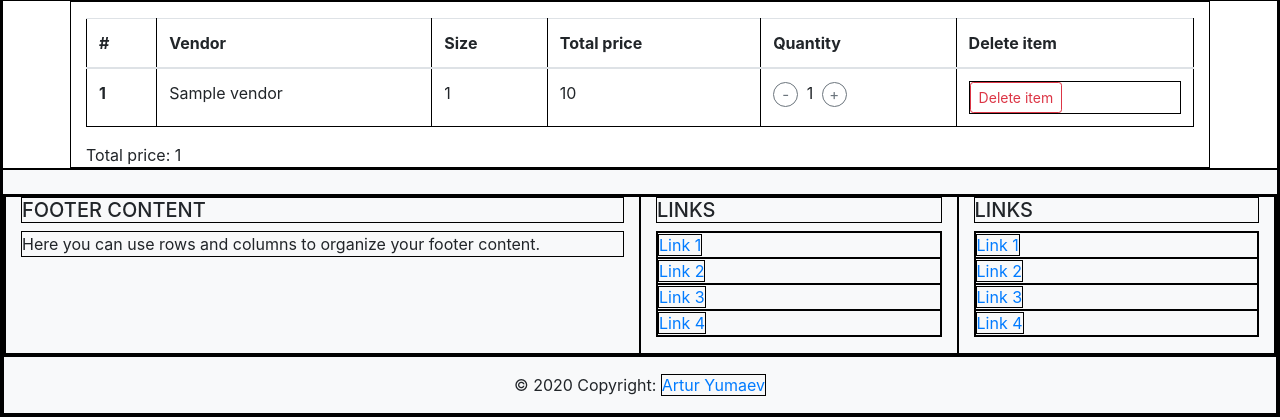
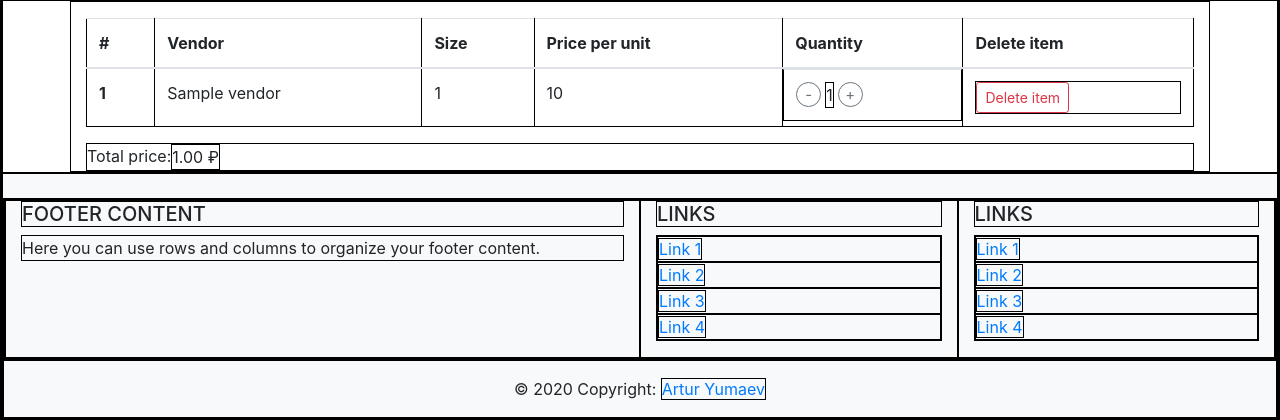
Before and after one commit to arturyumaev/Databases-Course-Work, a Flask app: template webApp/templates/cart.html in a window 1280 px wide. Shown: the part 68-488 px from the top of the page. Run offline with Flask 2, Linux system fonts and the light colour scheme; the template is opened without the code that fills it: most values are stand-ins (such as "Sample title", 1, 10 or a date in 2020); some libraries are stand-ins or nearby versions.

Commit message:
полностью дописал добавление товаров в корзину. осталось сделать подтверждение корзины

```diff
--- a/webApp/BusinessRules/Cart.py
+++ b/webApp/BusinessRules/Cart.py
@@ -46,6 +46,8 @@ class Cart:
             self.itemsQuantity += updateMode
             self.totalOrderPrice += updateMode * self.items[vendor]["price"]
 
+        return self.items[vendor]["sizes"][size], self.itemsQuantity, self.totalOrderPrice
+
     def confirmOrderAndSendRequest(self):
         # confirm ...
         self.status = self.statusCodes[2]
--- a/webApp/app.py
+++ b/webApp/app.py
@@ -133,5 +133,16 @@ def remove_item_from_cart(vendor, size):
 
     return redirect(url_for('cart'))
 
+
+@app.route('/update_item_amount/<vendor>/<size>/<method>', methods=['POST', 'GET'])
+def update_item_amount(vendor, size, method):
+    userSessionId = request.cookies.get('userid')
+    cart = cartController.getCart(userSessionId)
+    remainingItemAmount, itemsQuantity, totalOrderPrice = cart.updateItemAmount(vendor, size, method)
+    cartController.updateCart(userSessionId, cart)
+
+    return ",".join([str(remainingItemAmount), str(itemsQuantity), str(totalOrderPrice)])
+
+
 if __name__ == '__main__':
     app.run(debug=True)
--- a/webApp/templates/cart.html
+++ b/webApp/templates/cart.html
@@ -8,7 +8,7 @@
                     <th scope="col">#</th>
                     <th scope="col">Vendor</th>
                     <th scope="col">Size</th>
-                    <th scope="col">Total price</th>
+                    <th scope="col">Price per unit</th>
                     <th scope="col">Quantity</th>
                     <th scope="col">Delete item</th>
                 </tr>
@@ -22,14 +22,55 @@
                         <th scope="row">{{ counter.value }}</th>
                         <td>{{ vendor }}</td>
                         <td>{{ size }}</td>
-                        <td>{{ cart[vendor]['price'] * cart[vendor]['sizes'][size] }}</td>
+                        <td>{{ cart[vendor]['price'] }}</td>
                         <!-- Quantity manage -->
-                        <td>
+                        <td class="d-flex flex-row">
+
                             <!-- Decrement quantity button -->
-                            <button type="button" class="btn mr-1 btn-outline-secondary btn-circle btn-sm">-</button>
-                            {{ cart[vendor]['sizes'][size] }}
+                            <button onclick="updateItemAmount({{ vendor }}, {{ size }}, 'dec')" type="button" class="btn mr-1 btn-outline-secondary btn-circle btn-sm">-</button>
+
+                            <div id="item-{{ vendor }}-{{ size }}">
+                                {{ cart[vendor]['sizes'][size] }}
+                            </div>
+
                             <!-- Increment quantity button -->
-                            <button type="button" class="btn ml-1 btn-outline-secondary btn-circle btn-sm">+</button>
+                            <button onclick="updateItemAmount({{ vendor }}, {{ size }}, 'inc')" type="button" class="btn ml-1 btn-outline-secondary btn-circle btn-sm">+</button>
+
+                            <script>
+                                function updateItemAmount(vendor, size, method) {
+                                    var itemAmount = Number(document.querySelector(`#item-${vendor}-${size}`).innerText);
+                                    if (method == "dec" && itemAmount <= 1) {
+                                        console.log("Wrong action");
+                                    } else {
+                                        var xmlhttp = new XMLHttpRequest();
+                                        var url = `/update_item_amount/${vendor}/${size}/${method}`;
+
+                                        xmlhttp.onreadystatechange = function() {
+                                            if (xmlhttp.readyState == XMLHttpRequest.DONE) {
+                                                if (xmlhttp.status == 200) {
+                                                    var response = xmlhttp.responseText.split(",");
+                                                    var itemAmount = response[0];
+                                                    var itemsQuantity = response[1];
+                                                    var totalOrderPrice = response[2];
+                                                    document.querySelector(`#item-${vendor}-${size}`).innerText = itemAmount;
+                                                    document.querySelector("#cart-items-amount").innerText = itemsQuantity;
+                                                    document.querySelector("#total-order-price").innerText = Number(totalOrderPrice).toFixed(2);
+                                                }
+                                                else if (xmlhttp.status == 400) {
+                                                    alert('There was an error 400');
+                                                }
+                                                else {
+                                                    alert('something else other than 200 was returned');
+                                                    console.log(xmlhttp.status);
+                                                }
+                                            }
+                                        };
+
+                                        xmlhttp.open("GET", url, true);
+                                        xmlhttp.send();
+                                    };
+                                };
+                            </script>
                         </td>
                         <td>
                             <form action="/remove_item_from_cart/{{ vendor }}/{{ size }}" method="post">
@@ -43,7 +84,12 @@
             </tbody>
 
         </table>
-        Total price: {{ total_price }}
+        <div class="d-flex flex-row">
+            Total price:
+            <div id="total-order-price">
+                {{ "%.2f"|format(total_price) }} ₽
+            </div>
+        </div>
     </div>
 
 {% endblock %}
```
